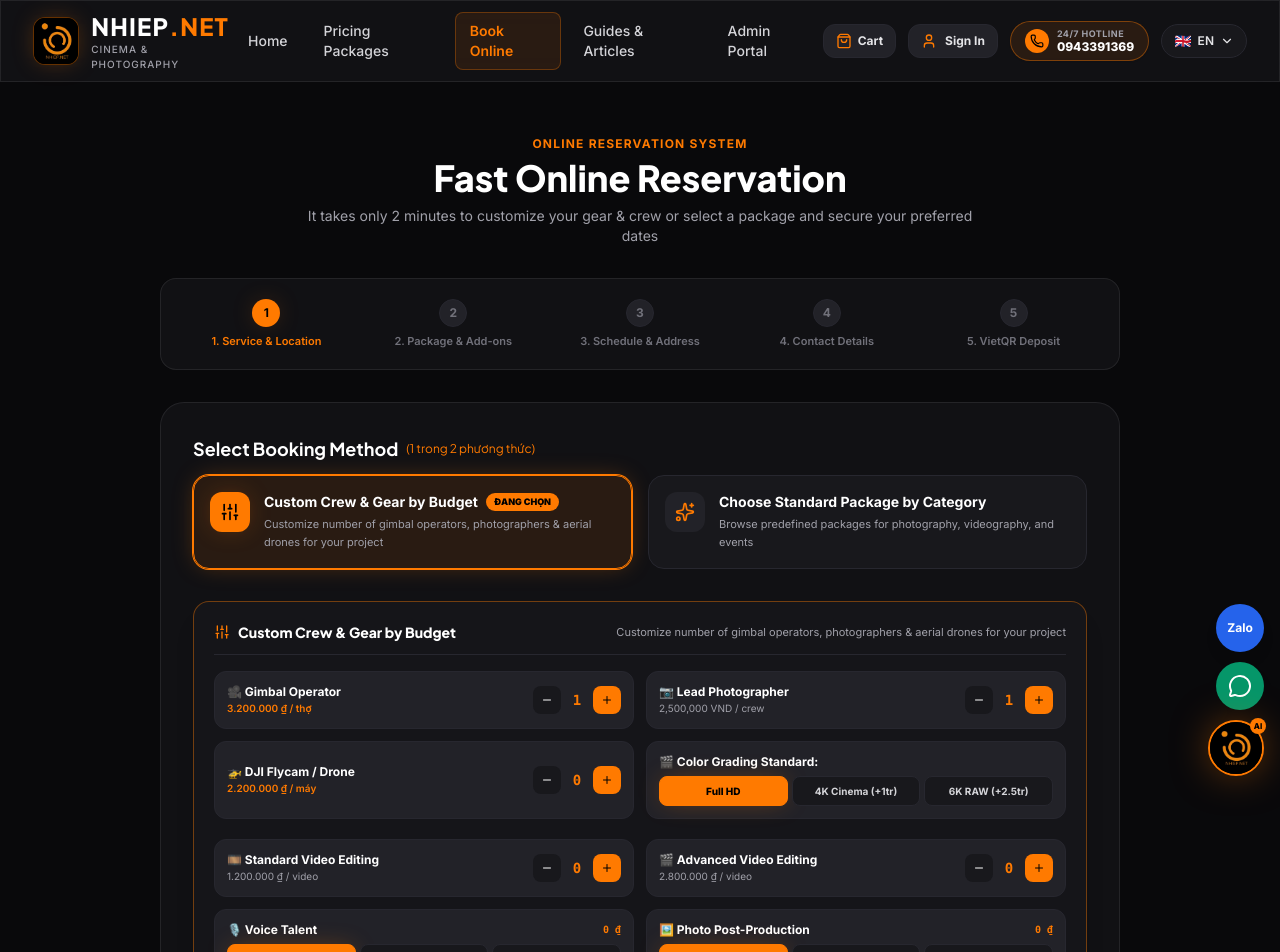
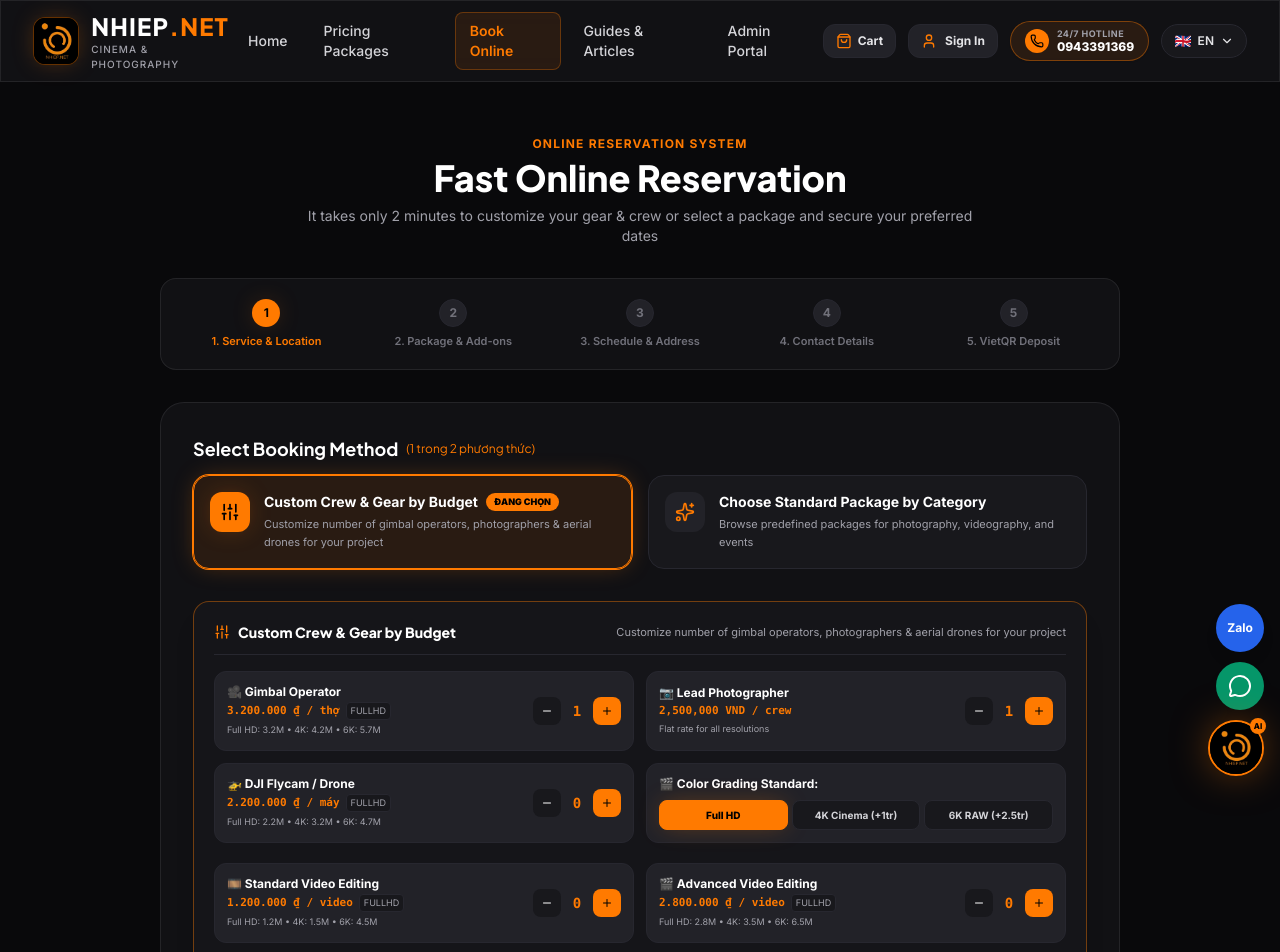
Before and after one commit to NewHOLDINGS/nhiep-net, a Next.js app: page /en/booking in a window 1280 px wide. Shown: the top 952 px of the page. Built offline with nearby package versions, Linux system fonts and the light colour scheme.

Commit message:
feat(customizer): display explicit multi-tier pricing badges for standard and advanced video editing

```diff
--- a/src/app/[locale]/booking/page.tsx
+++ b/src/app/[locale]/booking/page.tsx
@@ -21,6 +21,8 @@ import { GoogleIcon, FacebookIcon } from '@/components/SocialIcons';
 
 const ADDONS = [
   { id: 'addonDrone', nameVi: 'Flycam 4K / 5.1K trên không', nameEn: '4K / 5.1K Aerial Drone Flight', nameZh: '4K/5.1K高清航拍无人机', priceVnd: 1500000 },
+  { id: 'addonStdEdit', nameVi: 'Dựng phim tiêu chuẩn (Full HD 1.2tr / 4K 1.5tr / 6K 4.5tr)', nameEn: 'Standard Video Editing (Full HD 1.2M / 4K 1.5M / 6K 4.5M)', nameZh: '标准视频剪辑（Full HD 120万 / 4K 150万 / 6K 450万）', priceVnd: 1200000 },
+  { id: 'addonAdvEdit', nameVi: 'Dựng phim nâng cao (Full HD 2.8tr / 4K 3.5tr / 6K 6.5tr)', nameEn: 'Advanced Video Editing (Full HD 2.8M / 4K 3.5M / 6K 6.5M)', nameZh: '高级电影感剪辑（Full HD 280万 / 4K 350万 / 6K 650万）', priceVnd: 2800000 },
   { id: 'addonExpress', nameVi: 'Hậu kỳ hỏa tốc nhận file trong 24h', nameEn: '24-Hour Express Rapid Delivery', nameZh: '24小时极速出片通道', priceVnd: 1200000 },
   { id: 'addonExtraPhotographer', nameVi: 'Thêm 01 Nhiếp ảnh gia phụ', nameEn: '1 Additional Lead Photographer', nameZh: '增加1位资深副摄影师', priceVnd: 1800000 },
   { id: 'addonMUA', nameVi: 'Chuyên viên Trang điểm & Làm tóc', nameEn: 'On-Location Makeup Artist & Hair Styling', nameZh: '专属造型师跟妆与发型设计', priceVnd: 1000000 },
@@ -891,7 +893,17 @@ function BookingForm({ locale }: { locale: Locale }) {
                     <div className="p-3 rounded-xl bg-surface-elevated border border-surface-border flex items-center justify-between">
                       <div>
                         <span className="font-bold text-white block">{t.gimbalLabel}</span>
-                        <span className="text-[10px] text-brand font-semibold">{priceGimbalPerCrew.toLocaleString('vi-VN')} ₫ / thợ</span>
+                        <div className="flex items-center gap-1.5 mt-0.5">
+                          <span className="text-[11px] text-brand font-bold font-mono">
+                            {priceGimbalPerCrew.toLocaleString('vi-VN')} ₫ / thợ
+                          </span>
+                          <span className="px-1 py-0.2 rounded bg-surface-muted border border-surface-border text-[9px] text-zinc-400">
+                            {editingQuality.toUpperCase()}
+                          </span>
+                        </div>
+                        <span className="text-[9px] text-zinc-400 block mt-0.5">
+                          {locale === 'zh' ? 'Full HD: 320万 • 4K: 420万 • 6K: 570万' : locale === 'en' ? 'Full HD: 3.2M • 4K: 4.2M • 6K: 5.7M' : 'Full HD: 3.2tr • 4K: 4.2tr • 6K: 5.7tr'}
+                        </span>
                       </div>
                       <div className="flex items-center gap-2">
                         <button
@@ -918,7 +930,12 @@ function BookingForm({ locale }: { locale: Locale }) {
                     <div className="p-3 rounded-xl bg-surface-elevated border border-surface-border flex items-center justify-between">
                       <div>
                         <span className="font-bold text-white block">{t.photoLabel}</span>
-                        <span className="text-[10px] text-zinc-400">{t.photoPrice}</span>
+                        <div className="flex items-center gap-1.5 mt-0.5">
+                          <span className="text-[11px] text-brand font-bold font-mono">{t.photoPrice}</span>
+                        </div>
+                        <span className="text-[9px] text-zinc-400 block mt-0.5">
+                          {locale === 'zh' ? '固定价格，不受画质影响' : locale === 'en' ? 'Flat rate for all resolutions' : 'Giá cố định mọi độ phân giải'}
+                        </span>
                       </div>
                       <div className="flex items-center gap-2">
                         <button
@@ -945,7 +962,17 @@ function BookingForm({ locale }: { locale: Locale }) {
                     <div className="p-3 rounded-xl bg-surface-elevated border border-surface-border flex items-center justify-between">
                       <div>
                         <span className="font-bold text-white block">{t.droneLabel}</span>
-                        <span className="text-[10px] text-brand font-semibold">{priceDronePerUnit.toLocaleString('vi-VN')} ₫ / máy</span>
+                        <div className="flex items-center gap-1.5 mt-0.5">
+                          <span className="text-[11px] text-brand font-bold font-mono">
+                            {priceDronePerUnit.toLocaleString('vi-VN')} ₫ / máy
+                          </span>
+                          <span className="px-1 py-0.2 rounded bg-surface-muted border border-surface-border text-[9px] text-zinc-400">
+                            {editingQuality.toUpperCase()}
+                          </span>
+                        </div>
+                        <span className="text-[9px] text-zinc-400 block mt-0.5">
+                          {locale === 'zh' ? 'Full HD: 220万 • 4K: 320万 • 6K: 470万' : locale === 'en' ? 'Full HD: 2.2M • 4K: 3.2M • 6K: 4.7M' : 'Full HD: 2.2tr • 4K: 3.2tr • 6K: 4.7tr'}
+                        </span>
                       </div>
                       <div className="flex items-center gap-2">
                         <button
@@ -1000,7 +1027,17 @@ function BookingForm({ locale }: { locale: Locale }) {
                     <div className="p-3 rounded-xl bg-surface-elevated border border-surface-border flex items-center justify-between">
                       <div>
                         <span className="font-bold text-white block">{t.stdEditLabel}</span>
-                        <span className="text-[10px] text-zinc-400">{priceStdEditPerVideo.toLocaleString('vi-VN')} ₫ / video</span>
+                        <div className="flex items-center gap-1.5 mt-0.5">
+                          <span className="text-[11px] text-brand font-bold font-mono">
+                            {priceStdEditPerVideo.toLocaleString('vi-VN')} ₫ / video
+                          </span>
+                          <span className="px-1 py-0.2 rounded bg-surface-muted border border-surface-border text-[9px] text-zinc-400">
+                            {editingQuality.toUpperCase()}
+                          </span>
+                        </div>
+                        <span className="text-[9px] text-zinc-400 block mt-0.5">
+                          {locale === 'zh' ? 'Full HD: 120万 • 4K: 150万 • 6K: 450万' : locale === 'en' ? 'Full HD: 1.2M • 4K: 1.5M • 6K: 4.5M' : 'Full HD: 1.2tr • 4K: 1.5tr • 6K: 4.5tr'}
+                        </span>
                       </div>
                       <div className="flex items-center gap-2">
                         <button
@@ -1027,7 +1064,17 @@ function BookingForm({ locale }: { locale: Locale }) {
                     <div className="p-3 rounded-xl bg-surface-elevated border border-surface-border flex items-center justify-between">
                       <div>
                         <span className="font-bold text-white block">{t.advEditLabel}</span>
-                        <span className="text-[10px] text-zinc-400">{priceAdvEditPerVideo.toLocaleString('vi-VN')} ₫ / video</span>
+                        <div className="flex items-center gap-1.5 mt-0.5">
+                          <span className="text-[11px] text-brand font-bold font-mono">
+                            {priceAdvEditPerVideo.toLocaleString('vi-VN')} ₫ / video
+                          </span>
+                          <span className="px-1 py-0.2 rounded bg-surface-muted border border-surface-border text-[9px] text-zinc-400">
+                            {editingQuality.toUpperCase()}
+                          </span>
+                        </div>
+                        <span className="text-[9px] text-zinc-400 block mt-0.5">
+                          {locale === 'zh' ? 'Full HD: 280万 • 4K: 350万 • 6K: 650万' : locale === 'en' ? 'Full HD: 2.8M • 4K: 3.5M • 6K: 6.5M' : 'Full HD: 2.8tr • 4K: 3.5tr • 6K: 6.5tr'}
+                        </span>
                       </div>
                       <div className="flex items-center gap-2">
                         <button
```
Also changed, not shown: src/components/CustomizerBuilder.tsx (+46 -9 lines).
